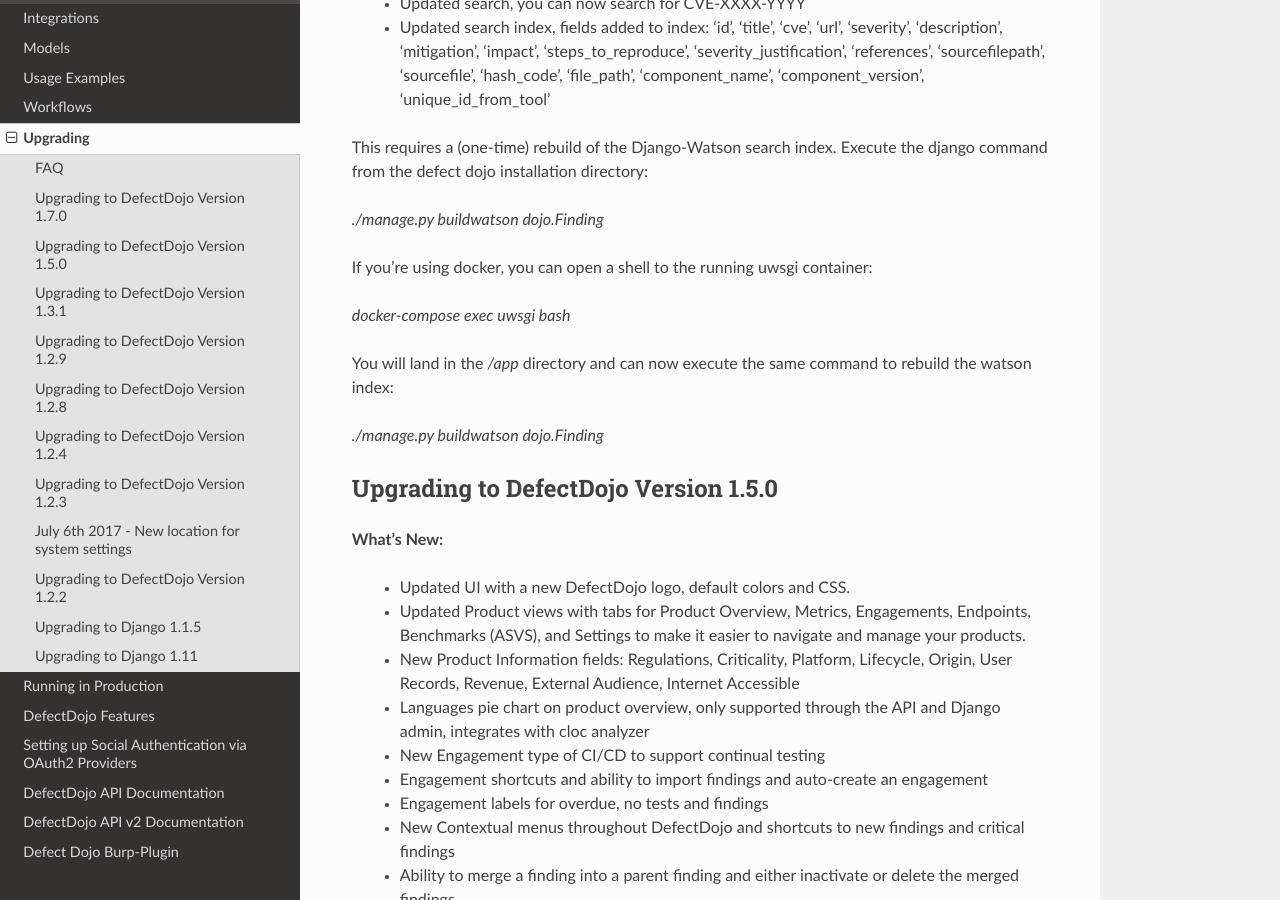
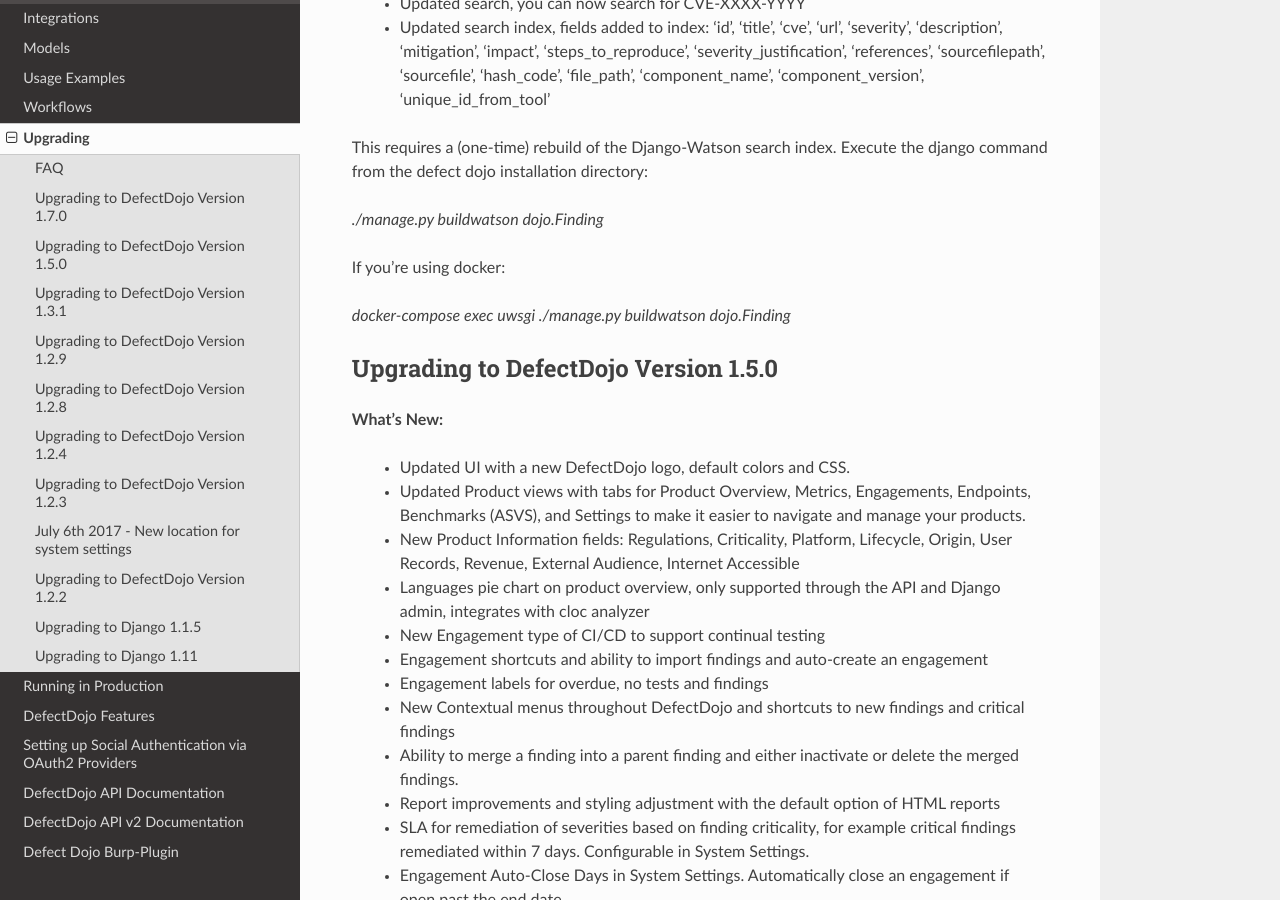
Before and after one commit to DefectDojo/Documentation, a Sphinx documentation site: the page built from docs/upgrading.rst, in a window 1280 px wide and 900 px high, scrolled down 1273 px. Built offline with Sphinx 7.4.7 and the Read the Docs theme 2.0.0, drawn with Linux system fonts in a browser that asks for light colours.

Commit message:
Update upgrading.rst

```diff
--- a/docs/upgrading.rst
+++ b/docs/upgrading.rst
@@ -53,13 +53,9 @@
 
 `./manage.py buildwatson dojo.Finding`
 
-If you're using docker, you can open a shell to the running uwsgi container:
+If you're using docker:
 
-`docker-compose exec uwsgi bash`
-
-You will land in the `/app` directory and can now execute the same command to rebuild the watson index:
-
-`./manage.py buildwatson dojo.Finding`
+`docker-compose exec uwsgi ./manage.py buildwatson dojo.Finding`
 
 Upgrading to DefectDojo Version 1.5.0
 -------------------------------------
```
